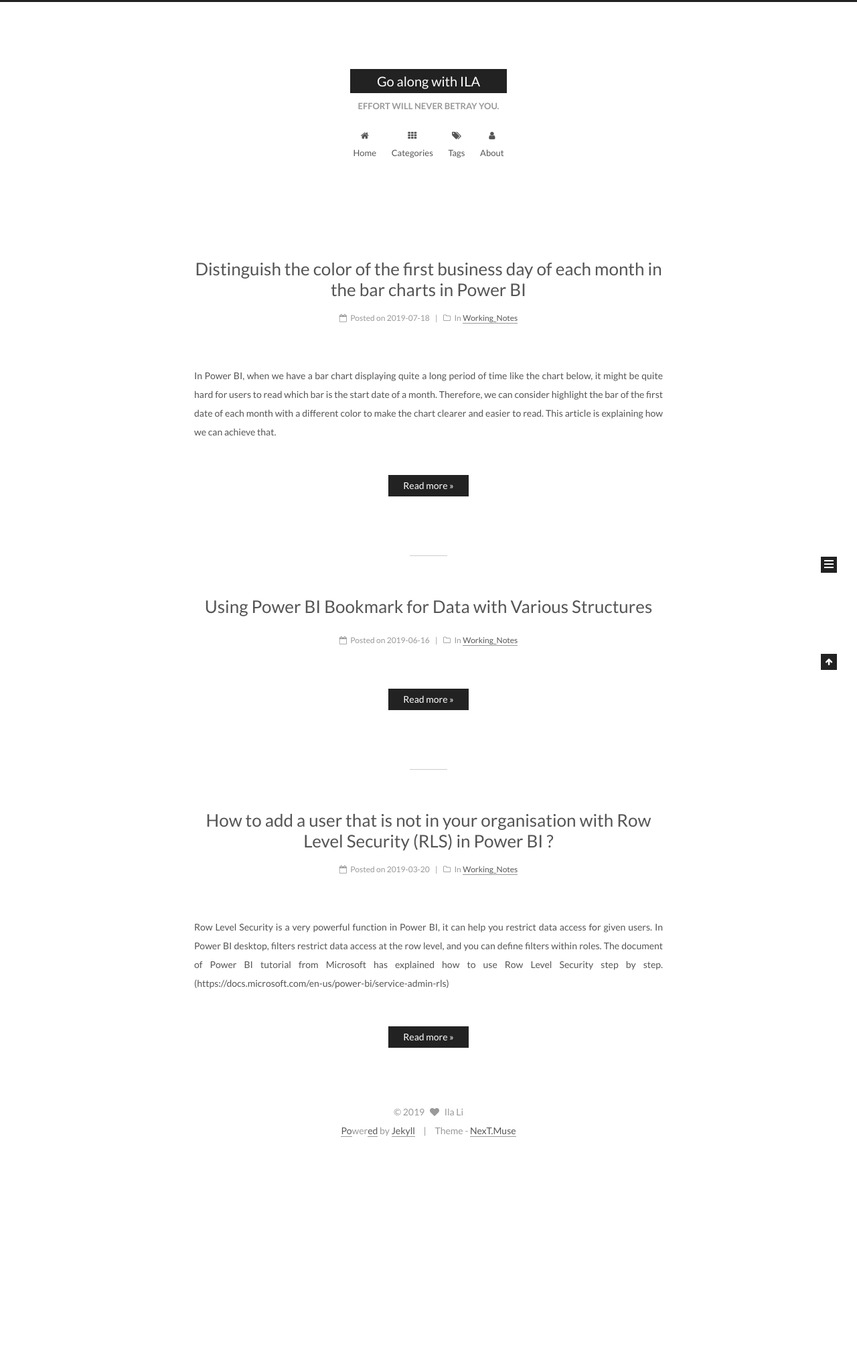
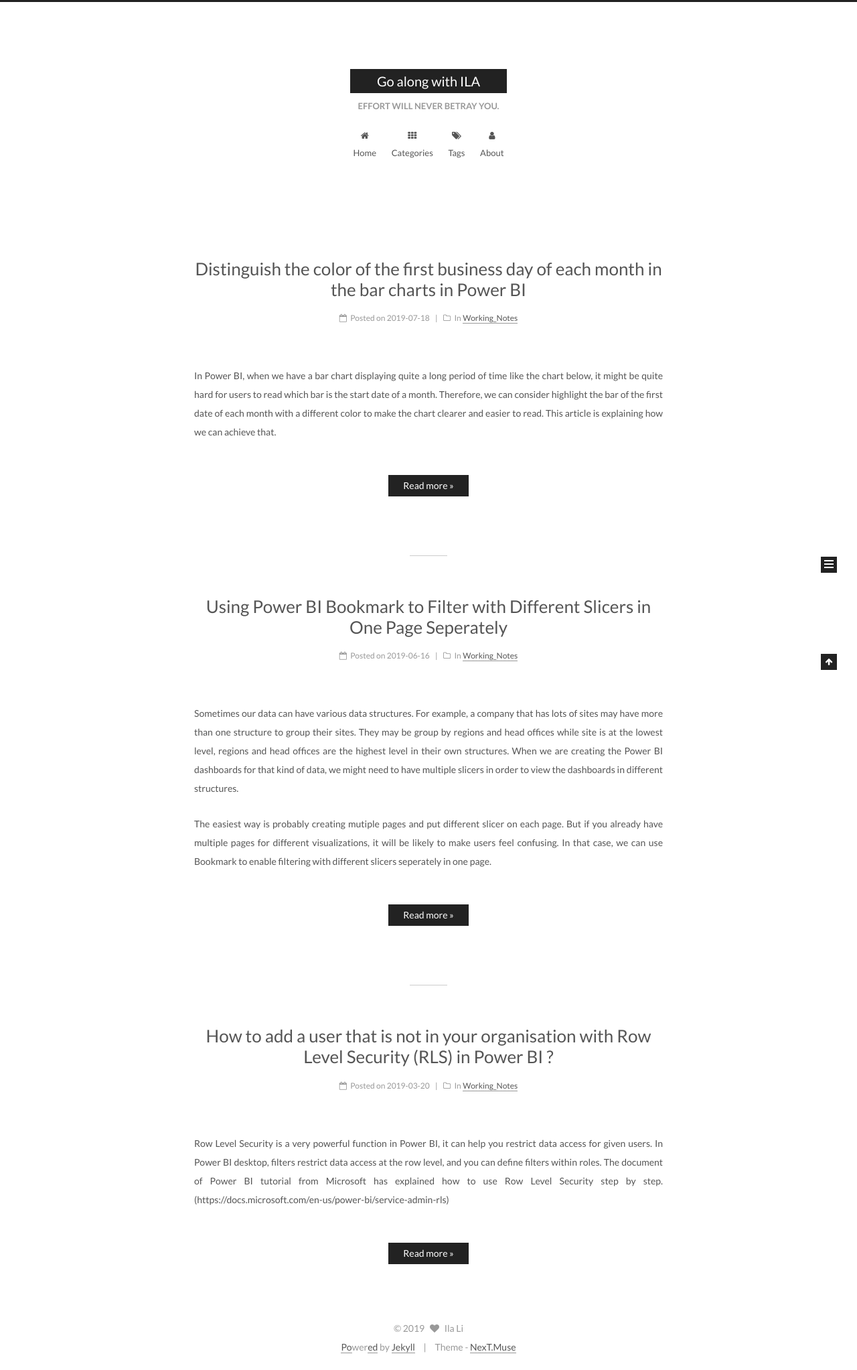
Before and after one commit to dollypigeon/dollypigeon.github.io, a Jekyll site: the page built from index.html, in a window 1280 px wide. Shown: the whole page at 67% size. Built offline with Jekyll 4.4.1, drawn with Linux system fonts in a browser that asks for light colours; the list of posts is cut into pages by our own code; before the commit the page ends 1722 px from its top, so only the background shows below that.

Commit message:
Update 2019-07-18-Power-BI-Bookmark.md

```diff
--- a/_posts/2019-07-18-Power-BI-Bookmark.md
+++ b/_posts/2019-07-18-Power-BI-Bookmark.md
@@ -1,5 +1,5 @@
 ---
-title: "Using Power BI Bookmark for Data with Various Structures"
+title: "Using Power BI Bookmark to Filter with Different Slicers in One Page Seperately"
 date: 2019-06-16
 tags:
   - Power BI
@@ -7,3 +7,7 @@ tags:
   - Bussiness Intelligence
 categories: "Working_Notes"
 ---
+
+Sometimes our data can have various data structures. For example, a company that has lots of sites may have more than one structure to group their sites. They may be group by regions and head offices while site is at the lowest level, regions and head offices are the highest level in their own structures. When we are creating the Power BI dashboards for that kind of data, we might need to have multiple slicers in order to view the dashboards in different structures.
+
+The easiest way is probably creating mutiple pages and put different slicer on each page. But if you already have multiple pages for different visualizations, it will be likely to make users feel confusing. In that case, we can use Bookmark to enable filtering with different slicers seperately in one page.
```
